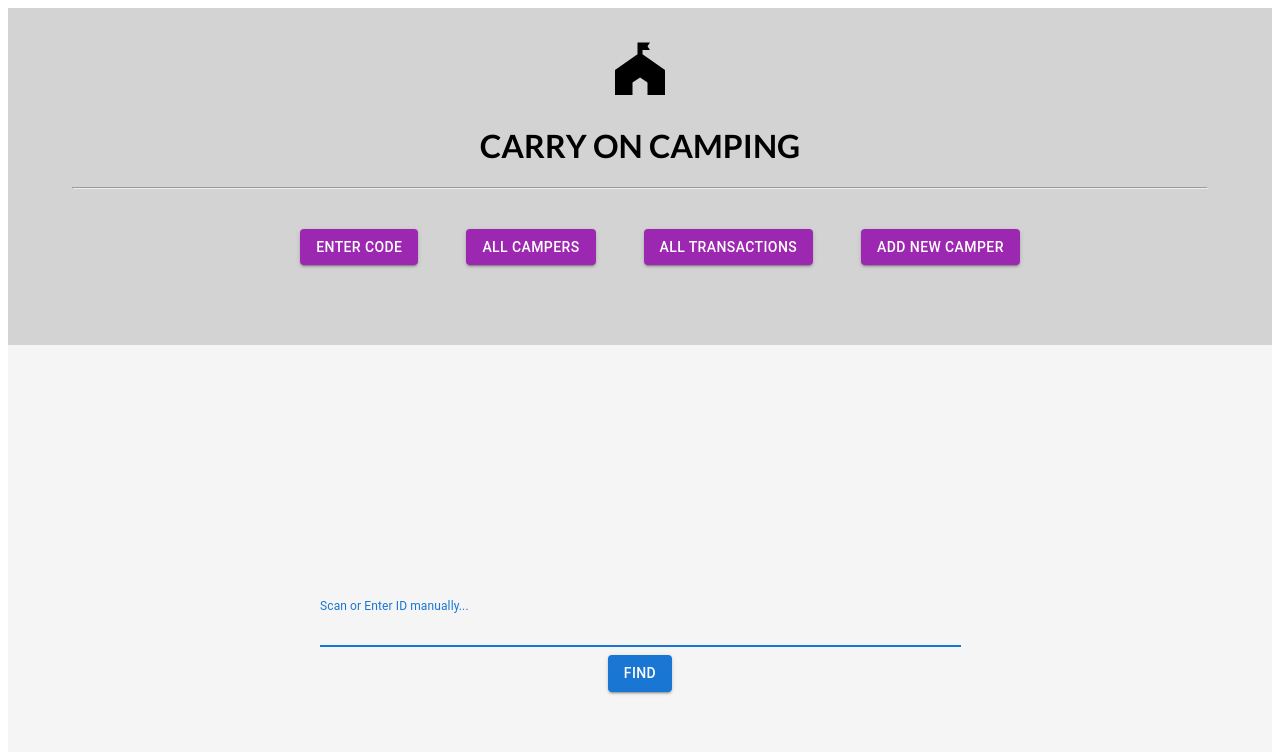
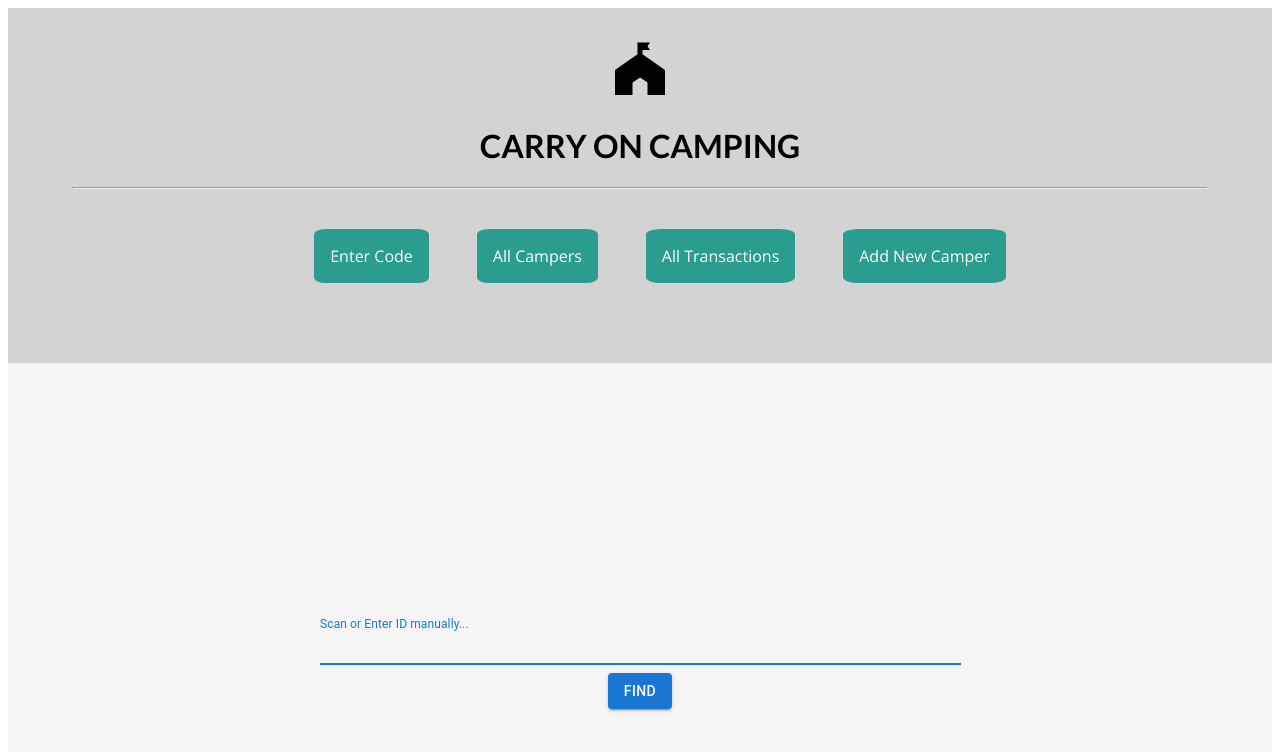
Before and after one commit to RadheyaM/next-camp-bank, a Next.js app: page / in a window 1280 px wide. Shown: the top 752 px of the page. Built offline with nearby package versions, Linux system fonts and the light colour scheme.

Commit message:
take the button component out of the nav links, as it seems to slow down performance onclick

```diff
--- a/src/components/layout/MainNavigation.js
+++ b/src/components/layout/MainNavigation.js
@@ -17,10 +17,10 @@ const MainNavigation = () => {
       </div>
       <nav>
         <ul className={styles.navLinkBar}>
-          <Button variant="contained" color="secondary"><Link href="/">Enter Code</Link></Button>
-          <Button variant="contained" color="secondary"><Link href="/campers" replace>All Campers</Link></Button>
-          <Button variant="contained" color="secondary"><Link href="/campers/transactions" replace>All Transactions</Link></Button>
-          <Button variant="contained" color="secondary"><Link href="/campers/add" replace>Add New Camper</Link></Button>
+          <Link href="/">Enter Code</Link>
+          <Link href="/campers" replace>All Campers</Link>
+          <Link href="/campers/transactions" replace>All Transactions</Link>
+          <Link href="/campers/add" replace>Add New Camper</Link>
         </ul>
       </nav>
     </header>
--- a/src/components/layout/MainNavigation.module.css
+++ b/src/components/layout/MainNavigation.module.css
@@ -29,8 +29,11 @@
 .navLinkBar a {
   color: white;
   border-radius: 10%;
+  padding: 1rem;
+  background-color: #2a9d8f;
 }
 
 .navLinkBar a:hover {
   color: white;
+  background-color: orange;
 }
```
